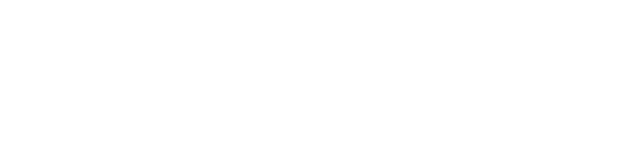
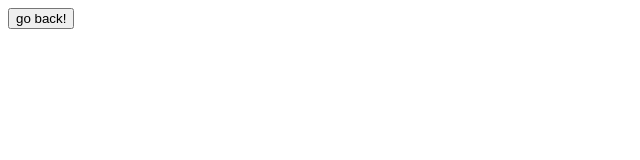
Before and after one commit to rgb-404/We-reGoing, a plain HTML site: page poached.html in a window 1280 px wide. Shown: the whole page, without its empty margins (0-640 px from the left). Drawn offline with Linux system fonts and the light colour scheme.

Commit message:
added back button functionality

```diff
--- a/poached.html
+++ b/poached.html
@@ -7,6 +7,10 @@
     </head>
 
     <body>
+        <div class = "main">
+            <!-- back button -->
+            <button id = "back" onclick = "window.history.back()">go back!</button>
+        </div>
         <script src = "main.js"></script>
     </body>
 </html>
```
Also changed, not shown: halfboiled.html (+4 -0 lines), hardboiled.html (+4 -0 lines), index.html (+4 -1 lines), landing.html (+4 -0 lines), mediumboiled.html (+4 -0 lines), softboiled.html (+4 -0 lines), steamed.html (+4 -0 lines).
